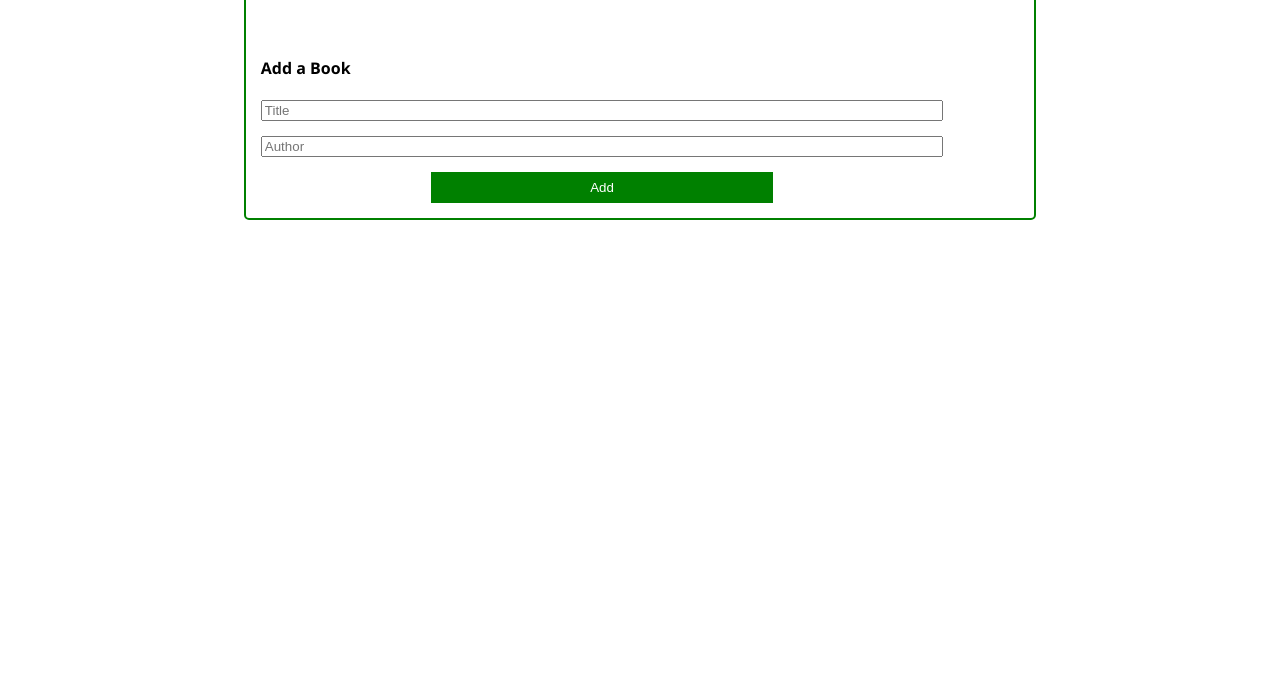
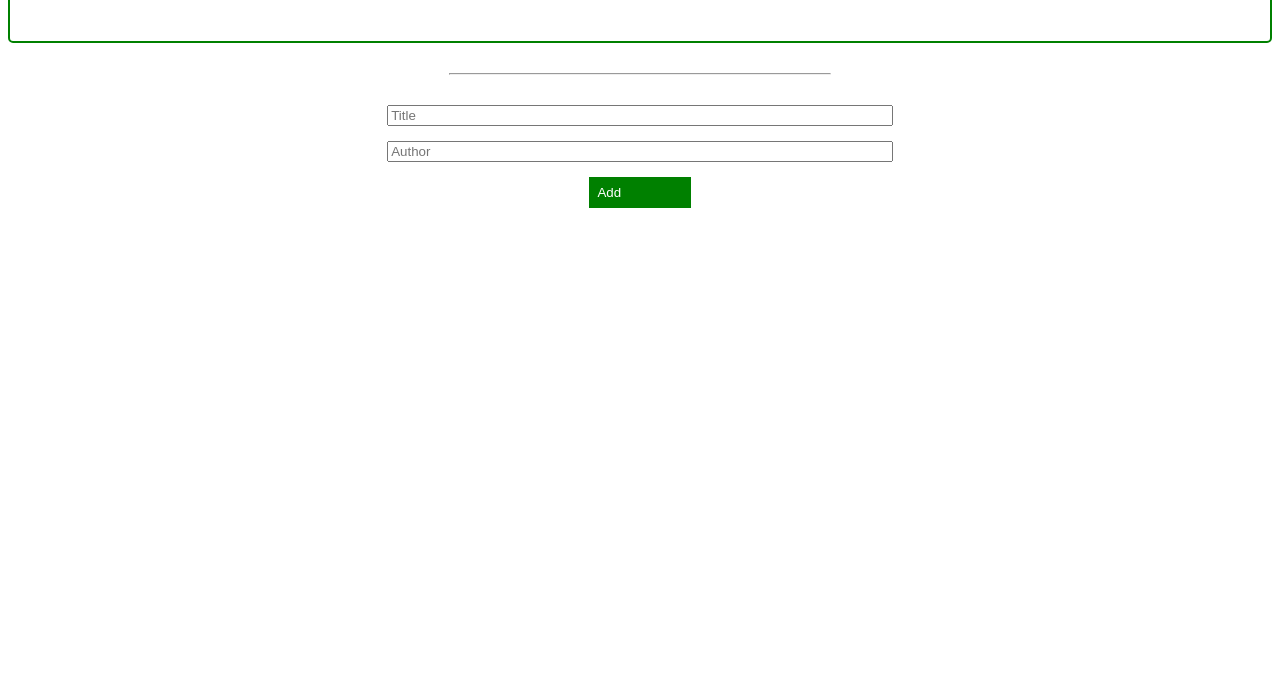
Before and after one commit to braincee/Awesome-Books, a website: page index.html in a window 1280 px wide. Shown: the part 107-800 px from the top of the page. Drawn offline with Linux system fonts and the light colour scheme.

Commit message:
Implement the design required

```diff
--- a/index.html
+++ b/index.html
@@ -9,17 +9,17 @@
   </head>
   <body>
     <main>
-      <div class="container">
-        <h1>AWESOME-BOOK</h1>
-        <section>
+      <div>
+        <h1>All awesome books</h1>
+        <section class="container">
           <div class="lib-catalogue"></div>
         </section>
+        <hr />
         <section>
-          <h4>Add a Book</h4>
           <form action="#" method="Post" class="form-input">
             <input type="text" name="title" placeholder="Title" />
             <input type="text" name="author" placeholder="Author" />
-            <button type="button" id="add-btn">Add</button>
+            <button type="button" id="add-btn" class="add-book-btn">Add</button>
           </form>
         </section>
       </div>
--- a/style.css
+++ b/style.css
@@ -7,24 +7,35 @@ main {
 }
 
 .container {
-  width: 60%;
   border: solid 2px #008000;
   border-radius: 5px;
   margin: 10px auto;
   padding: 15px;
 }
 
+.container h1 {
+  text-align: center;
+  font-weight: 700;
+  font-size: 14px;
+}
+
+form {
+  margin: 0 auto;
+}
+
 .form-input {
   display: flex;
   flex-direction: column;
-  width: 90%;
+  width: 40%;
   gap: 15px;
 }
 
 #add-btn {
+  display: flex;
+  align-self: flex-end;
   outline: none;
   border: none;
-  width: 50%;
+  width: 20%;
   margin: 0 auto;
   padding: 8px;
   color: #fff;
@@ -65,3 +76,10 @@ main {
   align-items: center;
   font-weight: 600;
 }
+
+hr {
+  width: 30%;
+  margin: 30px auto;
+  color: gray;
+  font-weight: 900;
+}
```
